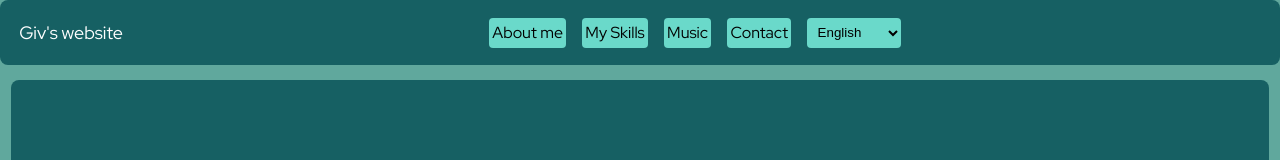
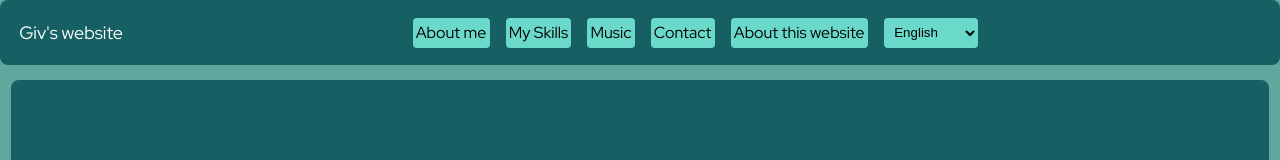
Before and after one commit to GiovaniFZ/my-website-vue, a Vue app: page /about in a window 1280 px wide. Shown: the top 160 px of the page. Built offline with nearby package versions, Linux system fonts and the light colour scheme; what oh-vue-icons would draw is missing.

Commit message:
feat: create "about this website" page

```diff
--- a/src/components/Header.vue
+++ b/src/components/Header.vue
@@ -21,6 +21,7 @@ function handleClick() {
       <RouterLink style="text-decoration: none;" to="/skills">{{ $t('skills') }}</RouterLink>
       <RouterLink style="text-decoration: none;" to="/music">{{ $t('music') }}</RouterLink>
       <RouterLink style="text-decoration: none;" to="/contact">{{ $t('contact') }}</RouterLink>
+      <RouterLink style="text-decoration: none;" to="/about">{{ $t('aboutThisWebsite') }}</RouterLink>
       <select v-model="locale">
         <option v-for="loc in availableLocales" :key="`locale-${loc}`" :value="loc">{{ loc }}</option>
       </select>
--- a/src/components/Sidebar.vue
+++ b/src/components/Sidebar.vue
@@ -33,6 +33,9 @@ defineProps({
                     <li>
                         <RouterLink style="text-decoration: none;" to="/contact">{{ $t('contact') }}</RouterLink>
                     </li>
+                    <li>
+                        <RouterLink style="text-decoration: none;" to="/about">{{ $t('about') }}</RouterLink>
+                    </li>
                 </ul>
             </nav>
         </aside>
@@ -40,11 +43,11 @@ defineProps({
 </template>
 
 <style>
-
 @keyframes slideIn {
     from {
         transform: translateX(-100%);
     }
+
     to {
         transform: translateX(0);
     }
@@ -54,6 +57,7 @@ defineProps({
     from {
         transform: translateX(0);
     }
+
     to {
         transform: translateX(-100%);
     }
@@ -68,12 +72,12 @@ aside {
     left: 0;
     z-index: 1000;
     width: 150px;
-    box-shadow: 2px 0 16px rgba(0,0,0,0.18);
+    box-shadow: 2px 0 16px rgba(0, 0, 0, 0.18);
     padding: 2rem 1rem 1rem 1.5rem;
     display: flex;
     flex-direction: column;
     gap: 2rem;
-    transition: transform 0.3s cubic-bezier(.4,2,.6,1), box-shadow 0.2s;
+    transition: transform 0.3s cubic-bezier(.4, 2, .6, 1), box-shadow 0.2s;
     border-top-right-radius: 18px;
     border-bottom-right-radius: 18px;
 }
@@ -90,9 +94,10 @@ button {
     display: flex;
     align-items: center;
     justify-content: center;
-    box-shadow: 0 2px 8px rgba(0,0,0,0.08);
+    box-shadow: 0 2px 8px rgba(0, 0, 0, 0.08);
     transition: background 0.2s, color 0.2s;
 }
+
 button:hover {
     background: #6AD9CA;
     color: #124344;
@@ -120,7 +125,9 @@ li a {
     transition: background 0.2s, color 0.2s;
     display: block;
 }
-li a:hover, li a.router-link-exact-active {
+
+li a:hover,
+li a.router-link-exact-active {
     background: #6AD9CA;
     color: #124344;
 }
@@ -128,6 +135,7 @@ li a:hover, li a.router-link-exact-active {
 .sidebar-enter-active {
     animation: slideIn 0.3s ease-out;
 }
+
 .sidebar-leave-active {
     animation: slideOut 0.3s ease-in;
 }
--- a/src/locales/en-us.json
+++ b/src/locales/en-us.json
@@ -1,6 +1,7 @@
 {
     "about": "About me",
     "aboutText": "Hello, I'm Giovani, a software engineering student. Currently I'm interning and studying in Minas Gerais, Brazil! I love programming, I'm passionate about web development and I'm always open to contribute in open source projects.",
+    "aboutThisWebsite": "About this website",
     "contact": "Contact",
     "contactInfo": "If you want to contact me, you can use the links above, or say something in the field below to send me an email!",
     "checkSocialLinks": "Hey, check out my social links!",
--- a/src/locales/pt-br.json
+++ b/src/locales/pt-br.json
@@ -1,6 +1,7 @@
 {
     "about": "Sobre mim",
     "aboutText": "Olá, meu nome é Giovani. Atualmente estou estudando engenharia de software, e estagiando em Minas Gerais, Brasil! Gosto muito de desenvolvimento web e estou sempre aberto para contribuir em projetos de código aberto.",
+    "aboutThisWebsite": "Sobre este site",
     "contact": "Contato",
     "contactInfo": "Se você quiser falar comigo, você pode usar os links acima, ou escreva algo no campo abaixo para me enviar um email!",
     "checkSocialLinks": "Ei, dá uma olhada nas minhas redes sociais!",
--- a/src/routes.ts
+++ b/src/routes.ts
@@ -3,12 +3,14 @@ import AboutMe from './views/AboutMe.vue'
 import MySkills from './views/MySkills.vue'
 import Music from './views/Music.vue'
 import Contact from './views/Contact.vue'
+import AboutWebsite from './views/AboutWebsite.vue'
 
 const routes = [
     { path: '/', component: AboutMe },
     { path: '/skills', component: MySkills },
     { path: '/music', component: Music },
     { path: '/contact', component: Contact },
+    { path: '/about', component: AboutWebsite },
 ]
 
 export const router = createRouter({
--- /dev/null
+++ b/src/views/AboutWebsite.vue
@@ -0,0 +1,10 @@
+<script setup lang="ts">
+import RoundedSection from '../components/RoundedSection.vue';
+
+</script>
+
+<template>
+    <RoundedSection :title="$t('aboutThisWebsite')">
+        <p>Soon!</p>
+    </RoundedSection>
+</template>
```
Lines whose indentation alone changed are shown as unchanged.
